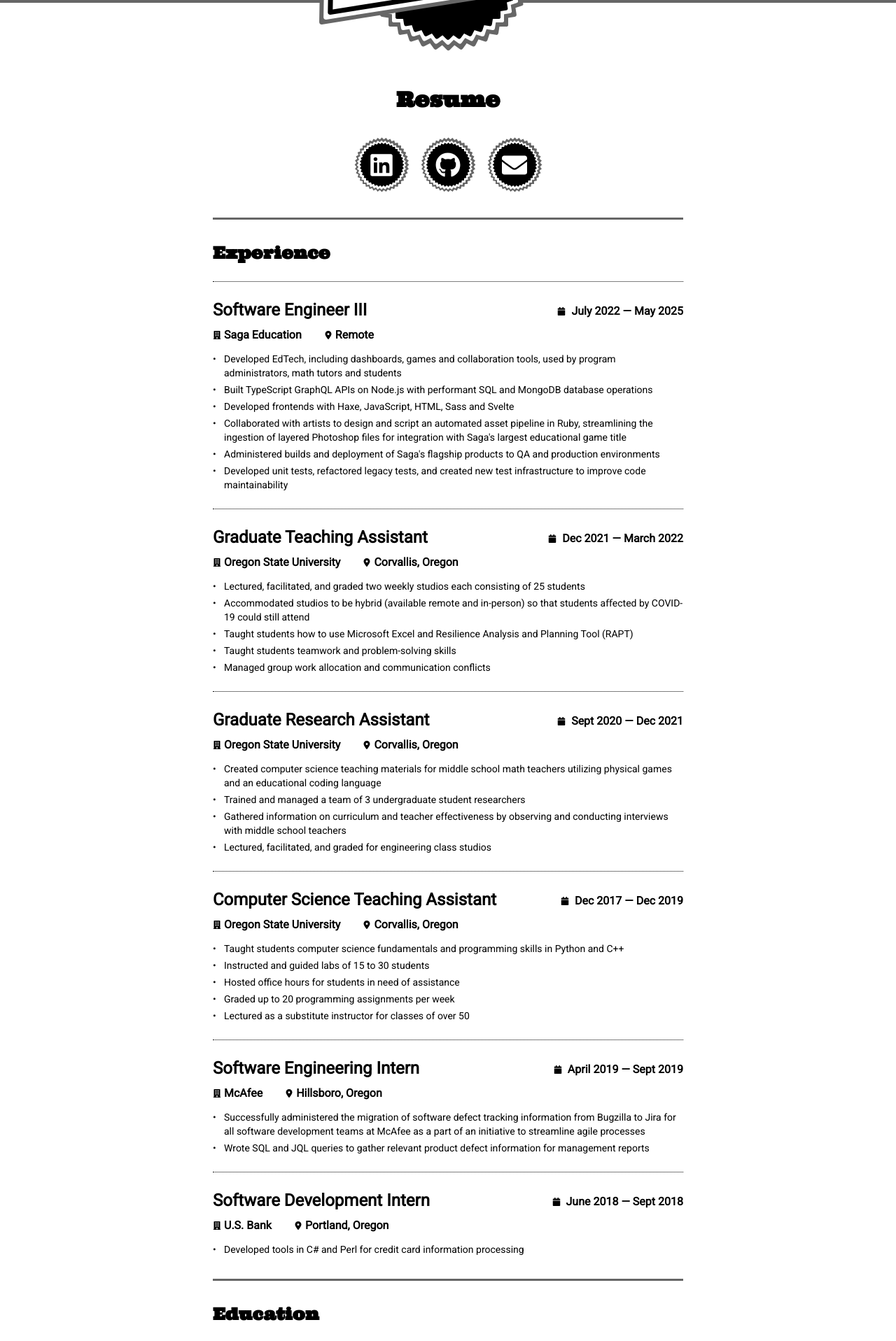
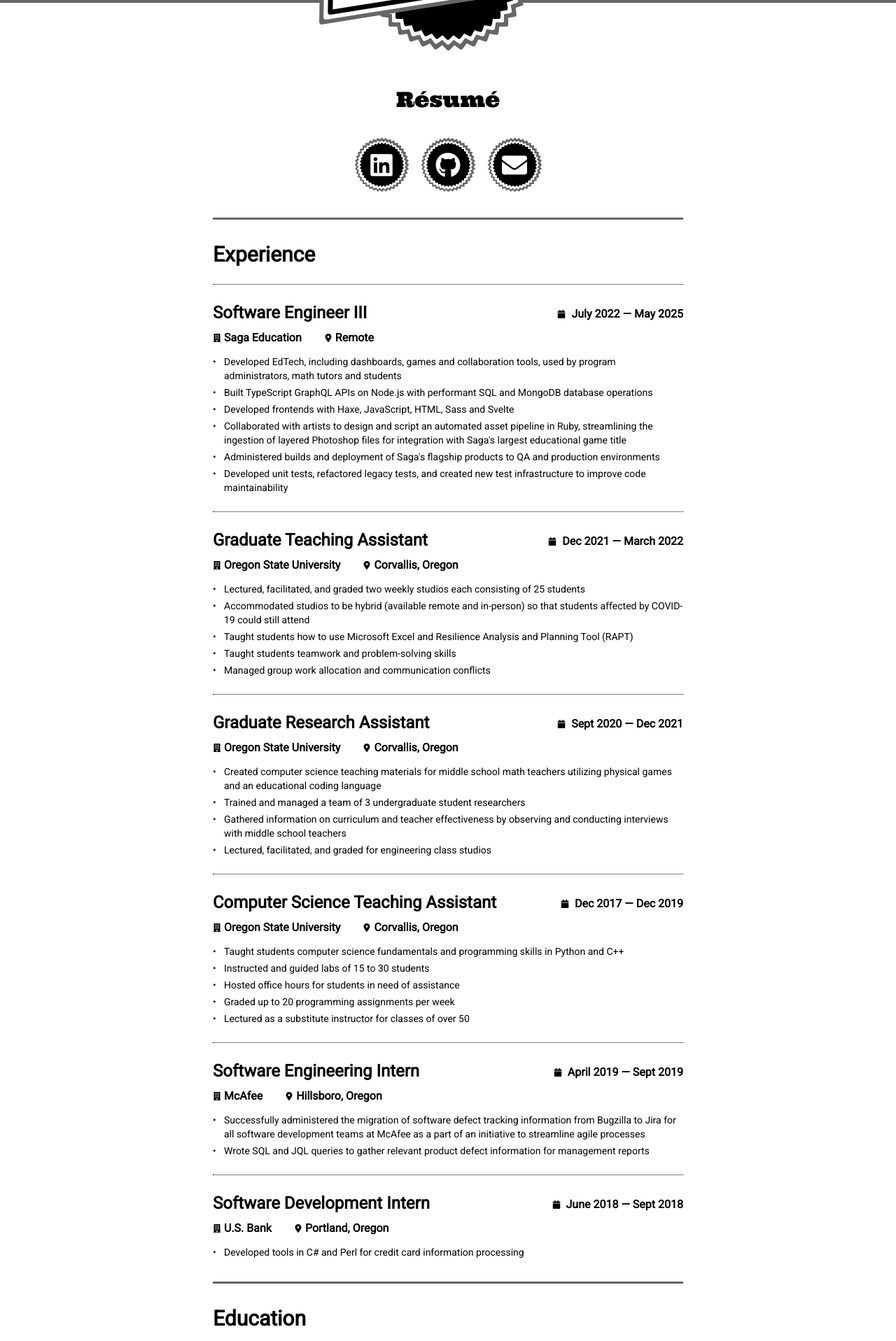
Before and after one commit to Aidenjn/AidenNelson-website, a Next.js app in the folder site/: page /resume in a window 1280 px wide. Shown: the part 180-2097 px from the top of the page at 70% size. Built offline with nearby package versions, Linux system fonts and the light colour scheme; a web font is replaced by a local one.

Commit message:
Replaced bold headings since they were hard to read.

```diff
--- a/site/app/projects/[slug]/page.tsx
+++ b/site/app/projects/[slug]/page.tsx
@@ -81,7 +81,7 @@
         {/** Project features */}
         {project.projectFeatures && project.projectFeatures.length > 0 && (
           <div className="pb-8">
-            <h2 className="text-2xl font-bold mb-4">Features</h2>
+            <h2 className="text-2xl font-light mb-4">Features</h2>
             <ul className="list-disc pl-6 space-y-2">
               {project.projectFeatures.map((feature) => (
                 <li key={feature._key}>
--- a/site/app/resume/page.tsx
+++ b/site/app/resume/page.tsx
@@ -12,7 +12,7 @@
 
   return (
     <main>
-      <PageHeading titleText="Resume" />
+      <PageHeading titleText="Résumé" />
       <div className="mb-2 text-foreground max-w-2xl mx-auto">
         <div className="py-8">
           <SocialLinks />
--- a/site/components/shared/PageHeading.tsx
+++ b/site/components/shared/PageHeading.tsx
@@ -43,9 +43,7 @@
         {icon && (
           <CustomIconSVG icon={icon} className="w-10 h-10 sm:w-15 sm:h-15 stroke-foreground" />
         )}
-        <h1 className="text-3xl font-semibold text-foreground max-w-100 sm:max-w-full">
-          {titleText}
-        </h1>
+        <h1 className="text-3xl text-foreground max-w-100 sm:max-w-full font-light">{titleText}</h1>
       </motion.div>
 
       {/* Show category icons underneath the title */}
--- a/site/components/views/mainView/ClosingStorySection.tsx
+++ b/site/components/views/mainView/ClosingStorySection.tsx
@@ -10,7 +10,7 @@
         initial={{ opacity: 0, y: 20 }}
         whileInView={{ opacity: 1, y: 0 }}
         transition={{ duration: 0.6 }}
-        className="text-3xl font-bold mb-6"
+        className="text-3xl font-light mb-6"
       >
         Questions?
       </motion.h2>
--- a/site/components/views/mainView/Hero.tsx
+++ b/site/components/views/mainView/Hero.tsx
@@ -26,7 +26,7 @@
         viewport={{ once: true }}
         className="md:w-1/2 mt-15 sm:mt-10 text-center"
       >
-        <h2 className="text-2xl font-semibold mb-4 pb-5">
+        <h2 className="text-2xl font-light mb-4 pb-5">
           {'Welcome to my site!'}
           <br />
           {'Scroll down to learn more about me.'}
--- a/site/components/views/mainView/StorySection.tsx
+++ b/site/components/views/mainView/StorySection.tsx
@@ -48,9 +48,7 @@
         viewport={{ once: true }}
         className="md:w-1/2 md:pl-12 md:pr-12"
       >
-        <h2 className="text-2xl sm:text-3xl md:text-2xl lg:text-3xl font-semibold mb-4">
-          {heading}
-        </h2>
+        <h2 className="text-2xl sm:text-3xl md:text-2xl lg:text-3xl font-light mb-4">{heading}</h2>
         <p className="text-lg md:text-base lg:text-lg leading-relaxed">{children}</p>
       </motion.div>
     </section>
--- a/site/components/views/resumeView/EducationSection.tsx
+++ b/site/components/views/resumeView/EducationSection.tsx
@@ -44,7 +44,7 @@
 export default function EducationSection({ educations }: Props) {
   return (
     <section className="py-8">
-      <h2 className="text-2xl font-semibold text-foreground mb-6 flex items-center gap-2">
+      <h2 className="text-2xl font-roboto text-3xl font-bold text-foreground mb-6 flex items-center gap-2">
         Education
       </h2>
 
@@ -93,58 +93,3 @@
     </section>
   );
 }
-//   return (
-//     <section className="py-8">
-//       <h2 className="text-xl font-semibold text-foreground mb-6 flex items-center gap-2">
-//         <FaGraduationCap className="w-5 h-5 text-primary" />
-//         Education
-//       </h2>
-
-//       <div className="space-y-6">
-//         {education.map((edu) => (
-//           <article key={edu.id}>
-//             <div className="flex flex-col sm:flex-row sm:items-baseline sm:justify-between mb-2">
-//               <h3 className="text-lg font-medium text-foreground">
-//                 {edu.institution}
-//               </h3>
-//               <span className="text-sm text-muted-foreground flex items-center gap-2">
-//                 <FaCalendar className="w-3 h-3" />
-//                 {edu.startDate} — {edu.endDate}
-//               </span>
-//             </div>
-
-//             <div className="flex flex-col sm:flex-row sm:items-center gap-2 mb-2 text-sm">
-//               <span className="font-medium text-primary">
-//                 {edu.degree}, {edu.field}
-//               </span>
-//               <span className="hidden sm:inline text-muted-foreground">•</span>
-//               <span className="text-muted-foreground flex items-center gap-1">
-//                 <FaLocationDot className="w-3 h-3" />
-//                 {edu.location}
-//               </span>
-//             </div>
-
-//             {edu.gpa && (
-//               <p className="text-sm text-muted-foreground mb-2">
-//                 GPA: {edu.gpa}
-//               </p>
-//             )}
-
-//             {edu.honors && edu.honors.length > 0 && (
-//               <div className="flex flex-wrap gap-2">
-//                 {edu.honors.map((honor) => (
-//                   <span
-//                     key={honor}
-//                     className="text-xs px-2 py-1 rounded-md bg-accent text-accent-foreground"
-//                   >
-//                     {honor}
-//                   </span>
-//                 ))}
-//               </div>
-//             )}
-//           </article>
-//         ))}
-//       </div>
-//     </section>
-//   );
-// }
--- a/site/components/views/resumeView/ExperienceSection.tsx
+++ b/site/components/views/resumeView/ExperienceSection.tsx
@@ -10,7 +10,7 @@
 export default function ExperienceSection({ experiences }: Props) {
   return (
     <section className="py-8">
-      <h2 className="text-2xl font-semibold text-foreground mb-6 flex items-center gap-2">
+      <h2 className="text-2xl font-roboto text-3xl font-bold text-foreground mb-6 flex items-center gap-2">
         Experience
       </h2>
 
--- a/site/components/views/resumeView/SkillsSection.tsx
+++ b/site/components/views/resumeView/SkillsSection.tsx
@@ -9,7 +9,7 @@
 export default function SkillsSection({ skills }: Props) {
   return (
     <section className="py-8">
-      <h2 className="text-xl font-semibold text-foreground mb-6 flex items-center gap-2">
+      <h2 className="text-xl font-light text-foreground mb-6 flex items-center gap-2">
         <FaCode className="w-5 h-5 text-primary" />
         Skills
       </h2>
```
Also changed, not shown: site/app/projects/page.tsx (line endings or trailing spaces).
